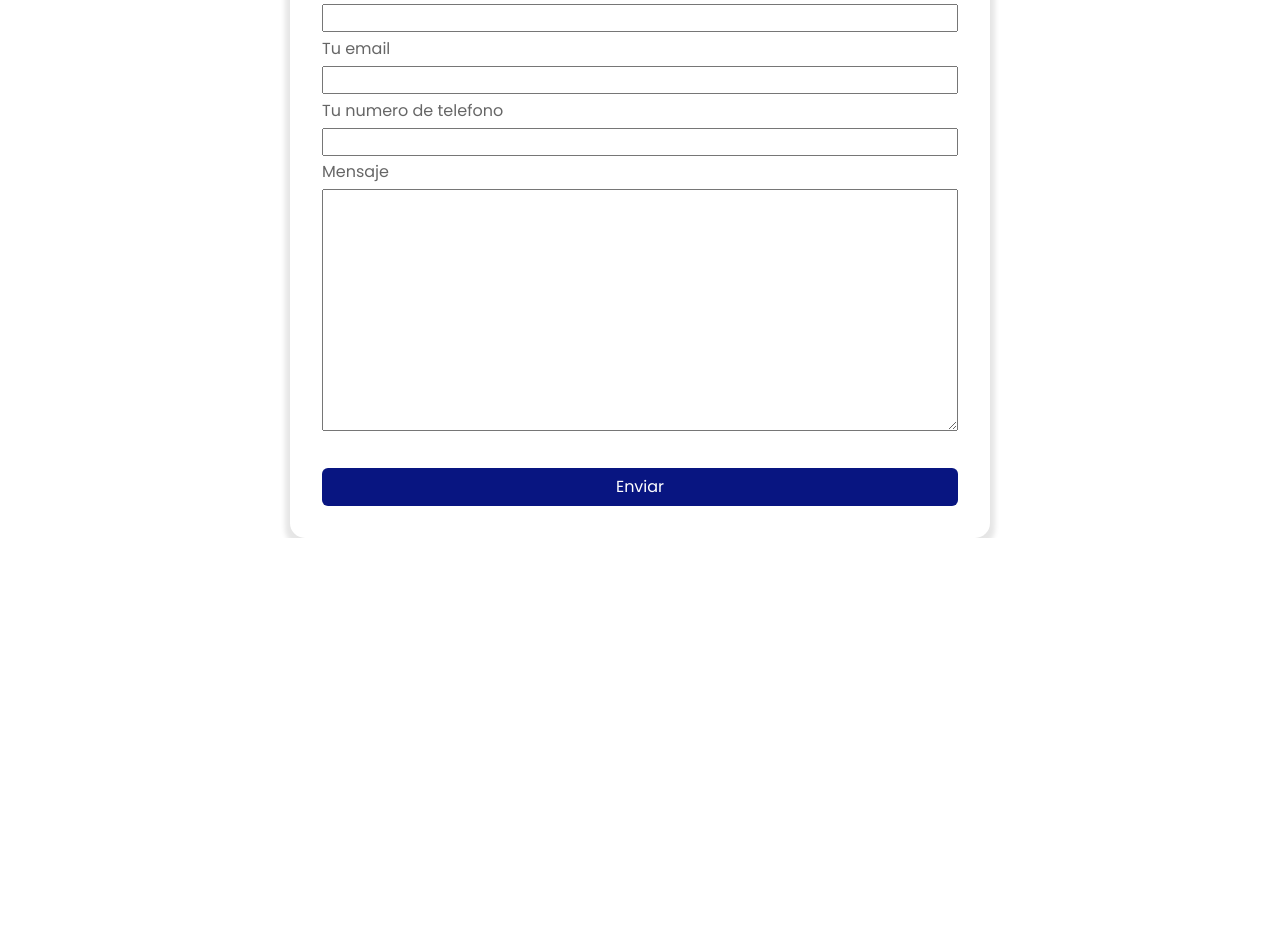
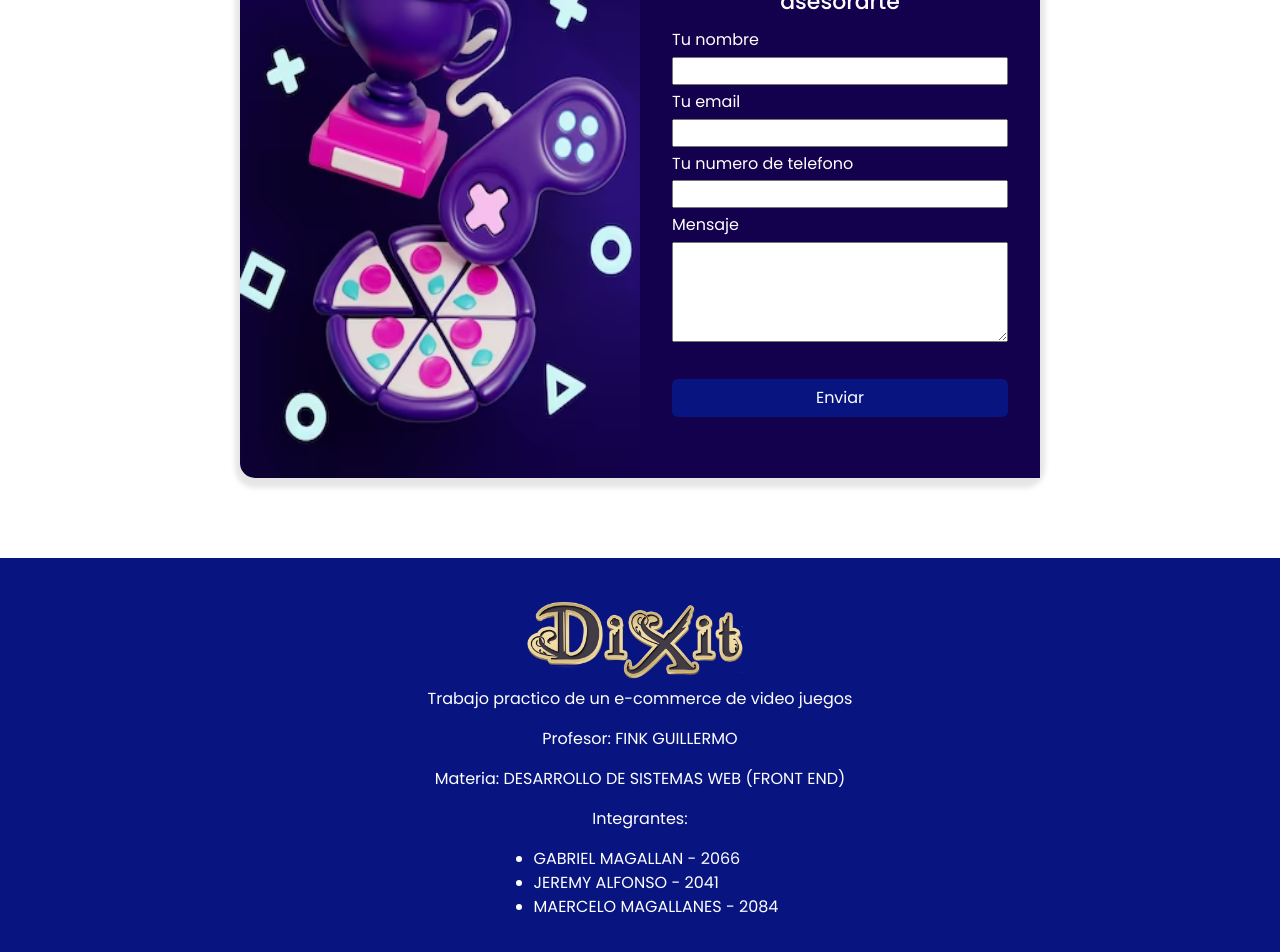
Before and after one commit to Kekomister/Ecomerce-Juegos, an Angular app: page /contacto in a window 1280 px wide. Shown: the part 422-1374 px from the top of the page. Before the commit the page ends 960 px from the top, so only its background shows below. Built offline with nearby package versions, Linux system fonts and the light colour scheme.

Commit message:
implements footer

```diff
--- a/src/app/app.component.html
+++ b/src/app/app.component.html
@@ -1,3 +1,5 @@
 <app-header></app-header>
 
 <router-outlet></router-outlet>
+
+<app-footer></app-footer>
--- a/src/app/app.module.ts
+++ b/src/app/app.module.ts
@@ -12,6 +12,7 @@ import { JuegosComponent } from './component/juegos/juegos.component';
 import { DetalleComponent } from './page/detalle/detalle.component';
 import { VerCompraComponent } from './page/ver-compra/ver-compra.component';
 import { PaginasPipe } from './pipes/paginas.pipe';
+import { FooterComponent } from './component/footer/footer.component';
 
 
 @NgModule({
@@ -25,6 +26,7 @@ import { PaginasPipe } from './pipes/paginas.pipe';
     DetalleComponent,
     VerCompraComponent,
     PaginasPipe,
+    FooterComponent,
   ],
   imports: [
     BrowserModule,
--- /dev/null
+++ b/src/app/component/footer/footer.component.css
@@ -0,0 +1,11 @@
+.footer{
+    background-color: #081581;
+    color: #fff;
+    display: flex;
+    flex-direction: column;
+    align-items: center;
+    padding: 2rem 0;
+}
+.footer img{
+    width: 250px;
+}
--- /dev/null
+++ b/src/app/component/footer/footer.component.html
@@ -0,0 +1,13 @@
+
+<footer class="footer">
+    <img src="assets/logo.png" alt="">
+    <p>Trabajo practico de un e-commerce de video juegos</p>
+    <P>Profesor: FINK GUILLERMO</P>
+    <p>Materia: DESARROLLO DE SISTEMAS WEB (FRONT END)</p>
+    <p>Integrantes:</p>
+    <ul>
+        <li>GABRIEL MAGALLAN - 2066</li>
+        <li>JEREMY ALFONSO - 2041</li>
+        <li>MAERCELO MAGALLANES - 2084</li>
+    </ul>
+</footer>
--- a/src/app/page/contacto/contacto.component.css
+++ b/src/app/page/contacto/contacto.component.css
@@ -1,20 +1,37 @@
 .contenedor-main{
     padding-top: 300px;
 }
-.form{
-    width: 700px;
-    margin: 0 auto;
+.contenedor-baner-form{
+    width: 800px;
+    height: 600px;
+    display: grid;
+    grid-template-columns: repeat(2,1fr);
+    margin: 0 auto 5rem auto;
     box-shadow: 0 5px 5px 5px rgba(0, 0, 0, .1);
     border-radius: 15px;
-    color: rgba(0, 0, 0, .6);
+}
+.contenedor-baner-form img{
+    width: 100%;
+    height: 100%;
+    border-top-left-radius: 15px;
+    border-bottom-left-radius: 15px;
+}
+
+.form{
+    color: #fff;
     display: flex;
     flex-direction: column;
     padding: 2rem;
     gap: 0.3rem;
+    height: 100%;
+    background-color: #13014D;
 }
 .form h2{
     font-size: 22px;
     text-align: center;
+}
+.form textarea{
+    height: 100px;
 }
 .btn{
     background-color: #081581;
--- a/src/app/page/contacto/contacto.component.html
+++ b/src/app/page/contacto/contacto.component.html
@@ -1,4 +1,8 @@
 <div class="contenedor-main">
+
+    <section class="contenedor-baner-form">
+        <img src="assets/bannerContacto.png" alt="">
+
         <div class="form">
             <h2>Completa el formulario y a la brevedad nuestro equipo se pondra en contacto para asesorarte</h2>
             <label for="">Tu nombre</label>
@@ -11,8 +15,10 @@
             <input [(ngModel)]="number" type="text" name="" id="">
 
             <label for="">Mensaje</label>
-        <textarea [(ngModel)]="mensaje" name="" id="" cols="30" rows="10"></textarea>
+            <textarea [(ngModel)]="mensaje"></textarea>
 
             <button type="button" (click)="enviar()" class="btn">Enviar</button>
         </div>
+    </section>
+
 </div>
--- a/src/app/page/contacto/contacto.component.ts
+++ b/src/app/page/contacto/contacto.component.ts
@@ -6,10 +6,10 @@ import Swal from 'sweetalert2';
   styleUrls: ['./contacto.component.css'],
 })
 export class ContactoComponent implements OnInit {
-  name: string;
-  email: string;
-  number: string;
-  mensaje: string;
+  name: string = '';
+  email: string = '';
+  number: string = '';
+  mensaje: string = '';
 
   ngOnInit(): void {}
 
```
Also changed, not shown: src/app/component/footer/footer.component.ts (added, +10 -0 lines), src/assets/bannerContacto.png (added), 1 other file (tests, documents, lock files or other folders). Lines whose indentation alone changed are shown as unchanged.
